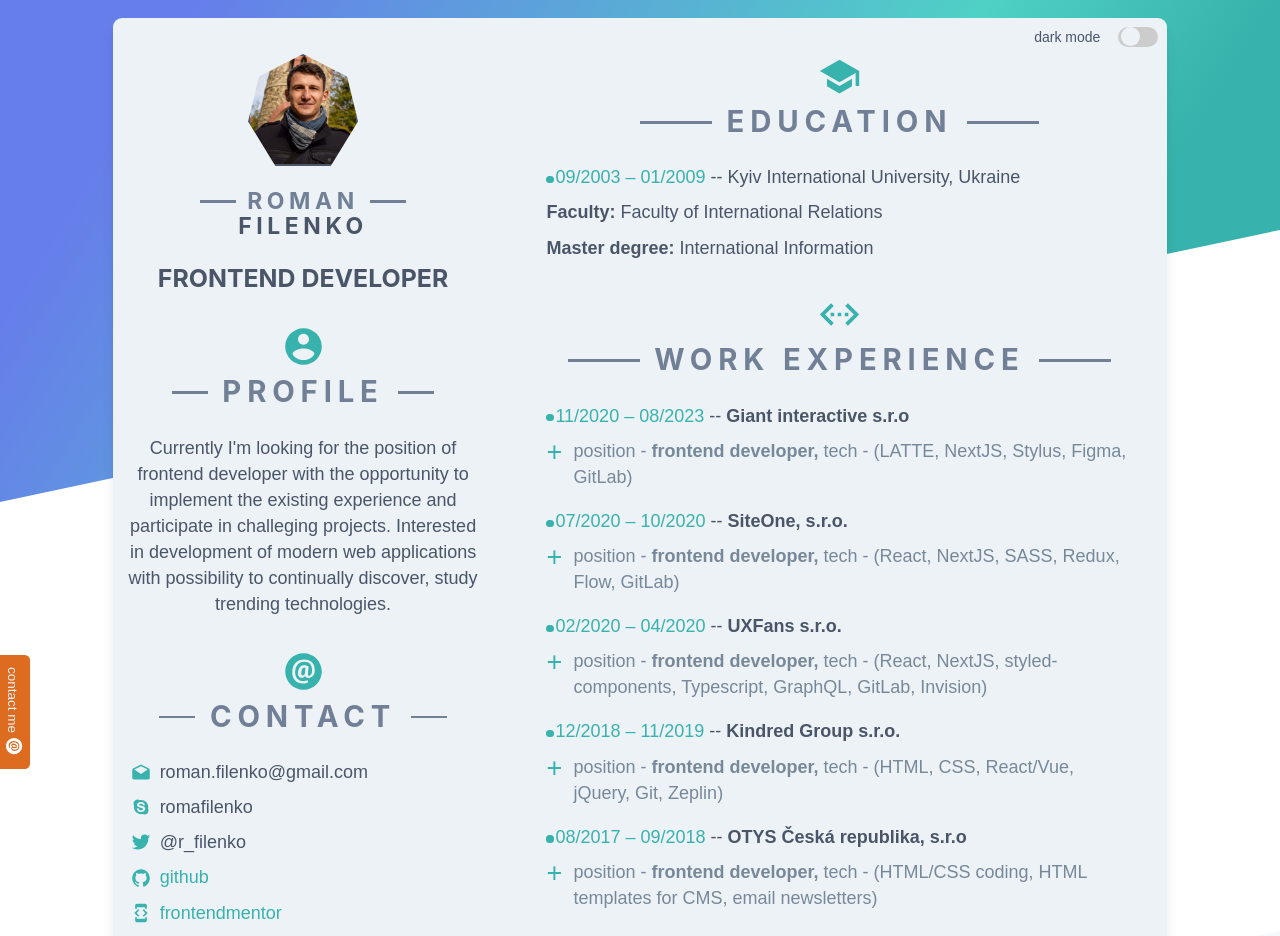
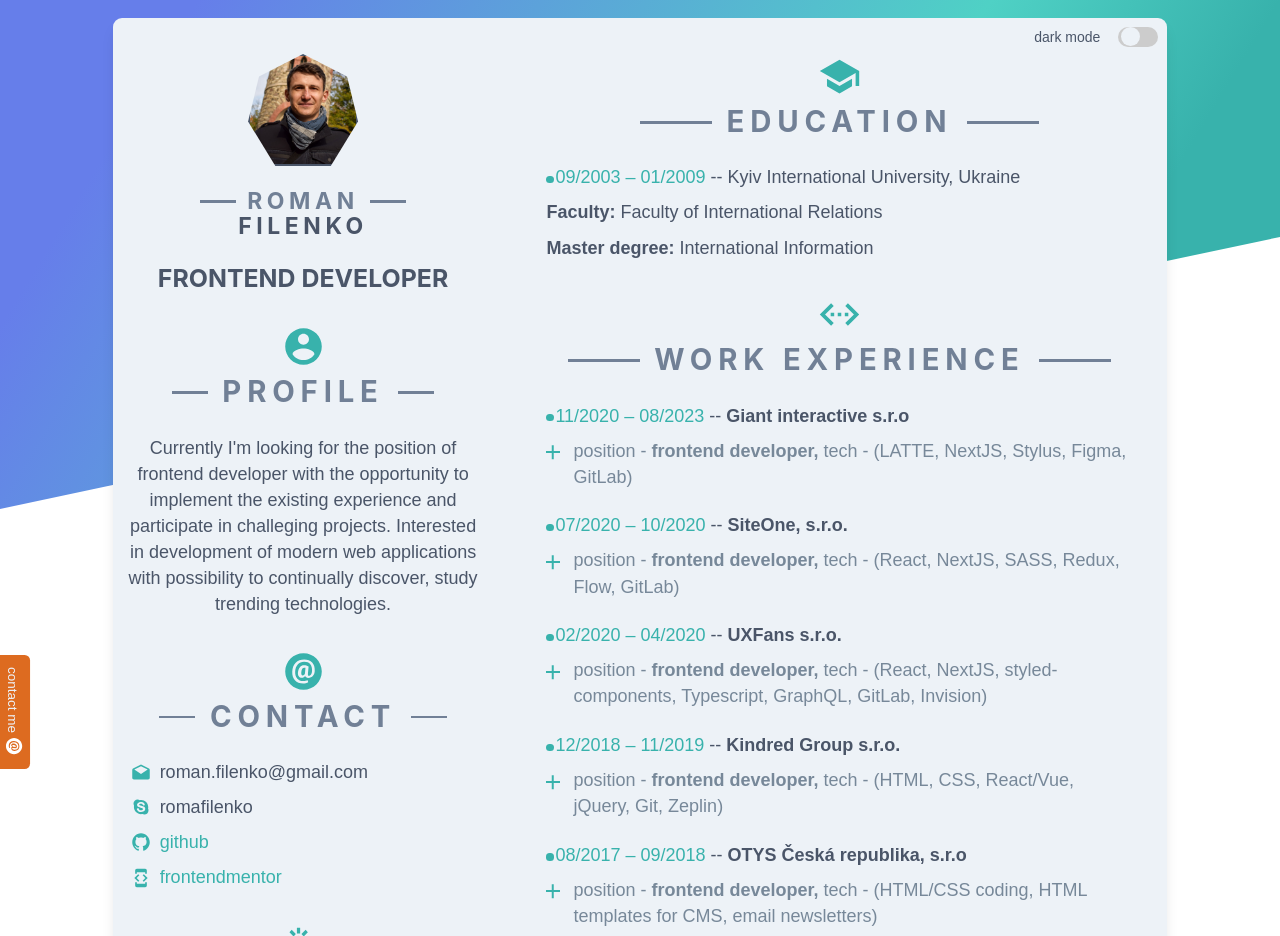
Before and after one commit to rfilenko/gatsbyCV, a Gatsby site: page / in a window 1280 px wide. Shown: the top 936 px of the page. Built offline with nearby package versions, Linux system fonts and the light colour scheme; Gatsby itself is replaced by a stand-in of ours.

Commit message:
drovne upravy (summary, odebrani twitter, textace)

```diff
--- a/src/components/scss/_experience.scss
+++ b/src/components/scss/_experience.scss
@@ -12,6 +12,8 @@
     align-items: baseline;
     position: relative;
     padding-left: 1.5rem;
+    margin-bottom: .25em;
+    cursor: pointer;
 
     &:focus {
       outline: 2px dotted var(--primary);
@@ -20,14 +22,19 @@
     &::-webkit-details-marker {
       display: none;
     }
-    &:after {
-      content: "+";
-      color: var(--primary);
-      font-size: 1.5rem;
+    &:after, &:before {
+      content: "";
+      background-color: var(--primary);
       position: absolute;
-      top: 10px;
+      width: 0.75rem;
+      height: 2px;
+      top: 1.25rem;
       left: 0;
+      display: block;
       z-index: 3;
+    }
+    &:before {
+      transform: rotate(90deg);
     }
     div {
       margin-top: 0.5rem;
@@ -36,11 +43,8 @@
   }
   details[open] {
     summary {
-      &:after {
-        content: "-";
-        top: 7px;
-        left: 5px;
-        font-size: 1.75rem;
+      &:before {
+        content: none;
       }
     }
   }
--- a/src/components/sections/Contact.js
+++ b/src/components/sections/Contact.js
@@ -24,9 +24,9 @@ const Contact = () => {
         <li>
           <IoLogoSkype color="#38b2ac" fontSize="20px" /> romafilenko
         </li>
-        <li>
+        {/* <li>
           <IoLogoTwitter color="#38b2ac" fontSize="20px" /> @r_filenko
-        </li>
+        </li> */}
         <li>
           <a
             className="contact-link"
--- a/src/data/experience.js
+++ b/src/data/experience.js
@@ -5,7 +5,7 @@ const experience = [
     company: "Giant interactive s.r.o",
     role: "frontend developer",
     technologies: "LATTE, NextJS, Stylus, Figma, GitLab",
-    position: `development and design of front-end web pages using HTML (LATTE templating system), CSS preprocessor Stylus, JavaScript component development, Gitlab. Ensuring website compatibility with all browsers and devices, fast loading of web pages, accessibility (Lighthouse).`,
+    position: `development and design of front-end web pages using HTML (LATTE templating system), CSS preprocessor Stylus, JavaScript component development, Gitlab. Ensuring website compatibility with all browsers and devices, fast loading of web pages, accessibility - Lighthouse`,
   },
   {
     dateTime: "2020-07 --- 2020-10",
```
